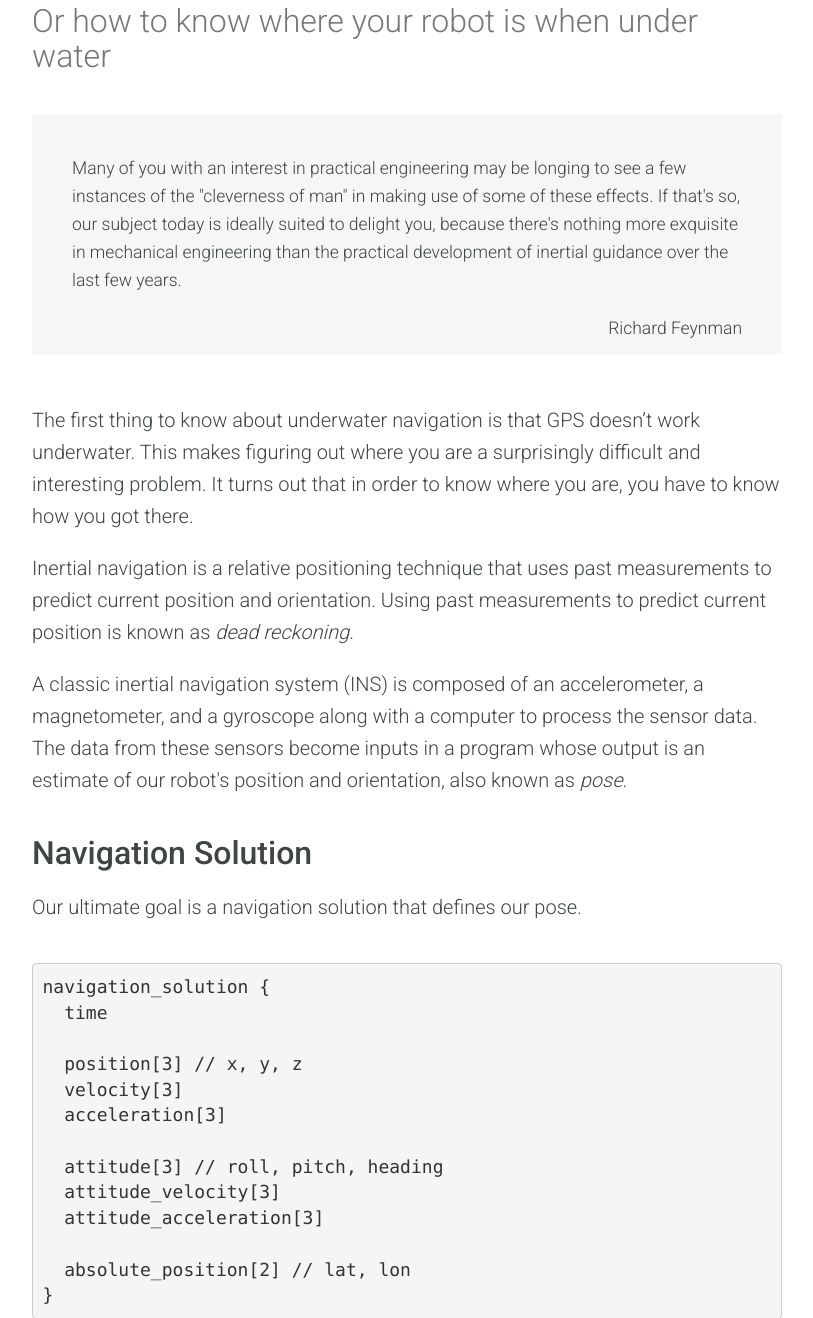
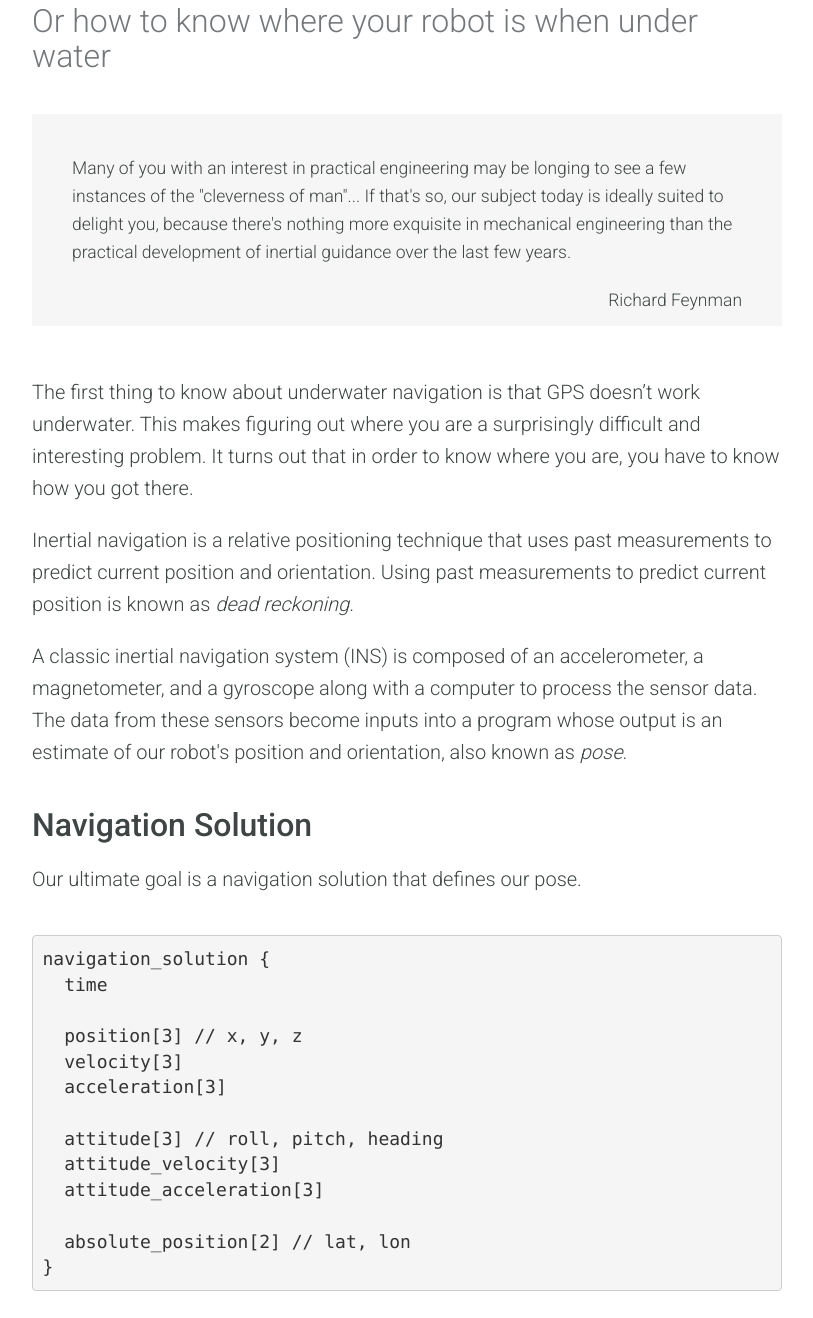
Before and after one commit to mattparrilla/mattparrilla.github.io, a Flask app: template templates/inertial-navigation-marine-robotics.html in a window 1280 px wide. Shown: the part 242-1560 px from the top of the page, without its empty margins (233-1046 px from the left). Run offline with Flask 2, Linux system fonts and the light colour scheme; the template is opened without the code that fills it, so the values that code supplies are empty; some libraries are stand-ins or nearby versions; some web fonts are replaced.

Commit message:
Edit copy

```diff
--- a/static/css/inertial_nav.css
+++ b/static/css/inertial_nav.css
@@ -20,6 +20,12 @@
 pre {
   font-size: 18px;
   margin: 40px 0;
+}
+
+@media (max-width: 1000px) {
+  pre {
+    font-size: 14px;
+  }
 }
 
 svg text {
--- a/templates/inertial-navigation-marine-robotics.html
+++ b/templates/inertial-navigation-marine-robotics.html
@@ -14,12 +14,12 @@
       </div>
       <div id="body">
         <blockquote>
-          <p>Many of you with an interest in practical engineering may be longing to see a few instances of the "cleverness of man" in making use of some of these effects. If that's so, our subject today is ideally suited to delight you, because there's nothing more exquisite in mechanical engineering than the practical development of inertial guidance over the last few years.</p>
+          <p>Many of you with an interest in practical engineering may be longing to see a few instances of the "cleverness of man"... If that's so, our subject today is ideally suited to delight you, because there's nothing more exquisite in mechanical engineering than the practical development of inertial guidance over the last few years.</p>
           <p class="pull-right">Richard Feynman</p>
         </blockquote>
         <p>The first thing to know about underwater navigation is that GPS doesn’t work underwater. This makes figuring out where you are a surprisingly difficult and interesting problem. It turns out that in order to know where you are, you have to know how you got there.</p>
         <p>Inertial navigation is a relative positioning technique that uses past measurements to predict current position and orientation. Using past measurements to predict current position is known as <em>dead reckoning</em>.
-        <p>A classic inertial navigation system (INS) is composed of an accelerometer, a magnetometer, and a gyroscope along with a computer to process the sensor data. The data from these sensors become inputs in a program whose output is an estimate of our robot's position and orientation, also known as <em>pose</em>.
+        <p>A classic inertial navigation system (INS) is composed of an accelerometer, a magnetometer, and a gyroscope along with a computer to process the sensor data. The data from these sensors become inputs into a program whose output is an estimate of our robot's position and orientation, also known as <em>pose</em>.
         <h2>Navigation Solution</h2>
         <p>Our ultimate goal is a navigation solution that defines our pose.</p>
         <pre>
@@ -48,7 +48,7 @@ navigation_solution {
         <p>Together, position and attitude tell us where our robot is and how it is oriented in the earth frame.</p>
 
         <h2>Sensors</h2>
-        <p>First we'll review the sensors that make up our inertial navigation system.</p>
+        <p>Next we'll review the sensors that make up our inertial navigation system, trying to understand both how they work and their limitations</p>
 
         <h3>Accelerometer</h3>
         <p>The accelerometer is the only "traditional" inertial sensor that gives us a measurement of our position. Unfortunately, it is not a very good one.</p>
@@ -57,26 +57,26 @@ navigation_solution {
 acceleration =    a
 velocity     =  &int; a =     a &middot; t
 position     = &int;&int; a = &frac12; &middot; a &middot; t<sup>2</sup></pre>
-        <p>Plugging in an accelerometer bias of 0.0196 m/s<sup>2</sup> (which is an actual spec from a $20,000 sensor) we would could drift 127 kilometers in an hour while sitting on a bench top.</p>
+        <p>Plugging in an accelerometer bias of 0.0196 m/s<sup>2</sup> (which is an actual spec from a $20,000 sensor) into the above position calculation, we would could drift 127 kilometers in an hour while sitting on a bench top.</p>
         <pre>(&frac12;) &middot; 0.0196 meters/second<sup>2</sup> &middot; 3600<sup>2</sup> seconds = 127,008 meters</pre>
 
-        <h3>Magnetometer (AKA Compass)</h3>
-        <p>A magnetometer measures the magnetic field in 3 spatial dimensions. A compass is a single dimension magnetometer, measuring the magnetic field about Z, giving us our heading. Heading is our most important measurement because small errors in heading can lead to large errors in position.</p>
-        <p>The below chart shows where our robot thinks it ended up after traveling in a straight line for 1 kilometer. The black line shows the true path and the other lines show the calculated course given an error in our heading.</p>
+        <h3>Magnetometer</h3>
+        <p>A magnetometer measures the magnetic field in 3 spatial dimensions. A compass is a single dimension magnetometer, measuring the magnetic field about Z, defining our heading (also known as <em>yaw</em>. Heading is our most important measurement underwater because small errors in heading can lead to large errors in position.</p>
+        <p>The below chart shows where our robot thinks it ended up after traveling in a straight line for 1 kilometer. The black line shows the true path and the other lines show the calculated course given an error in our heading after starting from the same point.</p>
         <div class="media">
           <h4>Position Error After 1 Kilometer</h4>
           <svg id="heading_errors"></svg>
         </div>
-        <p>If our heading is off by 10&deg; we'll end up with a position error of 174 meters, which is 17.4% of our distance traveled. 10&deg; might seem like a huge error, but compasses are notoriously fickle, and for good reason. Putting a compass in a metal cage with electricity flowing around it tends to make for unhappy compasses.</p>
-        <p>We need another sensor to aid in our heading measurements. That’s where the gyroscope comes in.</p>
+        <p>If our heading is off by 10&deg; we'll end up with a position error of 174 meters, which is 17.4% of our distance traveled. 10&deg; might seem like a huge error, but compasses are notoriously fickle, and for good reason. Putting a compass in a metal cage with electricity flowing and whirly bits moving tends to make for unhappy compasses.</p>
+        <p>We need another sensor to aid in our heading measurement. That’s where the gyroscope comes in.</p>
 
         <h3>Gyroscope</h3>
         <p>While magnetometers measure changes in angular position, gyroscopes measure changes in angular velocity.</p>
-        <p>Velocity is the first derivative of position, so we need to integrate velocity in order to get rotational position. The integral of velocity is <tt>velocity &middot; time</tt>, so our error gets bigger over time, but not nearly as quickly as it does with our accelerometer since we only need to integrate once this time.</p>
+        <p>Velocity is the first derivative of position, so we need to integrate velocity in order to get rotational position. The integral of velocity is <tt>velocity &middot; time</tt>, so our error gets bigger over time, but not nearly as quickly as it does with the accelerometer since we only integrate once.</p>
         <pre>
 angular velocity =   v
 angular position = &int; v  = v &middot; t</pre>
-        <p>Classic gyroscopes are spinning masses that measure changes in angular momentum. Modern gyroscopes are a bit more sophisticated but are more intuitive to understand. Today’s state-of-the-art gyroscope is the fiber optic gyroscope (FOG) and rather than using conservation of angular momentum, it uses special relativity to calculate rotational velocity.</p>
+        <p>Classic gyroscopes are spinning masses that measure changes in angular momentum. Modern gyroscopes are a bit more sophisticated but are more intuitive to understand. Today’s state-of-the-art gyroscope is the fiber optic gyroscope (FOG) and rather than using conservation of angular momentum, it relies on special relativity to calculate rotational velocity.</p>
         <p>Here’s an illustration demonstrating how they work:</p>
         <div class="media">
           <h4>Fiber Optic Gyroscope</h4>
@@ -103,12 +103,12 @@ angular position = &int; v  = v &middot; t</pre>
           <h4>Position Error After 1 Kilometer Traveling at 0.5 m/s</h4>
           <svg id="gyro_errors"></svg>
         </div>
-        <p>The above plot shows the effect of gyro bias on position error over a 1km straight line run traveling at 0.5 m/s. For FOGs we can expect gyro biases of less than 1&deg;/hr, but if we don't account for the rotation of the earth we'd see a much larger bias. In the above plot, the red line represents the gyro bias due to earth's rotation at the poles. The latitude bias due to the earth's rotation where I live, in Vermont, is about 10&deg;/hr.</p>
+        <p>The above plot shows the effect of gyro bias on position error over a 1km straight line run traveling at 0.5 m/s. For FOGs we can expect gyro biases of less than 1&deg;/hr, provided we've factored out the rotation of the earth. In the above plot, the red line represents the gyro bias due to earth's rotation at the poles. The latitude bias due to the earth's rotation where I live, in Vermont, is about 10&deg;/hr.</p>
         <div class="media">
           <h4>Effect Of Time On Gyro Errors</h4>
           <svg id="gyro_small_multiples"></svg>
         </div>
-        <p>Since we need to integrate rotational velocity to get heading, the error introduced by the gyroscope increases over time, as the above plots indicate. The plots show the position errors over a 1 kilometer transit for the same biases over different durations. After some amount of time, the error will be worse than the magnetometer error if uncorrected. In practice we are able to combine measurements from the magnetometer and aiding sensors.</p>
+        <p>Since we need to integrate rotational velocity to get heading, the error introduced by the gyroscope increases over time. The above plots show the position errors over a 1 kilometer transit for the same biases over different durations. After some amount of time, the error will be worse than the magnetometer error if uncorrected. In practice we are able to combine measurements from the magnetometer and aiding sensors to reign in this error.</p>
 
         <h3>Doppler Velocity Log (DVL)</h3>
         <p>In marine robotics, we are often operating at or near the bottom. When this is the case we can use a DVL to tell us how fast and in what direction we are moving by bouncing sound waves off of the bottom.</p>
@@ -120,7 +120,7 @@ angular position = &int; v  = v &middot; t</pre>
             class="img-responsive"
             src="{{ url_for('static', filename='img/Dopplerfrequency.gif') }}" />
         </div>
-        <p>The DVL operates by sending a 4-beam signal out of a transducer and then listening for the response. It then measures the phase shift across those 4 beams and reports a velocity and a course-over-ground.</p>
+        <p>The DVL operates by sending a 4-beam signal out of a transducer and then listening for the response. It then measures the phase shift across those 4 beams and reports a speed and course-over-ground.</p>
         <div class="media">
           <h4>Doppler Velocity Log</h4>
           <img
@@ -130,11 +130,11 @@ angular position = &int; v  = v &middot; t</pre>
           <p class="caption">Source: <a href="https://cultofsea.com/bridge-equipment/1229/">cultofsea</a></p>
         </div>
         <p>Course-over-ground is another measurement of rotational velocity and a pretty good one. Like the gyroscope it only provides a relative measurement of heading. It can’t tell us which way is north, but it is very valuable in telling us how far we’ve turned.</p>
-        <p>The DVL along with our gyroscope, are our two most valuable sensors in smaller vehicles in marine robotics.</p>
+        <p>The DVL along with our gyroscope, are our two most valuable sensors in marine robotics.</p>
 
         <h3>Ultra Short Baseline (USBL)</h3>
-        <p>The USBL is another acoustic instrument but unlike any of the other sensors discussed so far, it is able to provide an absolute position reference, however, it requires a second vessel on the surface to do so.</p>
-        <p>A USBL system involves a transceiver on a ship, which sends out a ping to a listening remotely-operated-vehicle (ROV). The ROV has a transponder that receives that signal and responds with a signal of its own which is then received by the transceiver back on the ship. This transceiver is composed of a transducer array of at least 3 nodes arranged in a triangle. The ship is able to use the time from initial ping to the time of the response to calculate the distance between ship and ROV and the timing difference between transducers to determine direction to the ROV). This data combined with the GPS position of the ship gives an ROV pilot operating on the ship the absolute position of the vehicle.</p>
+        <p>The USBL is another acoustic instrument but it is the only sensor that we'll discuss that is able to provide an absolute position reference while underwater, though it requires a second vessel on the surface to do so.</p>
+        <p>A USBL system involves a transceiver on a ship, which sends out a ping to a remotely-operated-vehicle (ROV). The ROV has a transponder that receives that signal and responds with a signal of its own which is in turn received by the transceiver back on the ship. This transceiver is composed of a transducer array of at least 3 nodes arranged in a triangle. The ship is able to use the time from initial ping to the time of the response to calculate the distance between ship and ROV and the timing difference between transducers to determine direction to the ROV. This data combined with the GPS position of the ship gives an ROV pilot the position of the vehicle.</p>
 
         <h3>GPS</h3>
         <p>Though we don’t have GPS while we’re underwater, it is still an important aiding sensor. Most vehicles have a GPS on top so that when they’re on the surface they can get an absolute position fix. When the vehicle submerges it must calculate its relative position from this absolute reference to give it an idea of its absolute position in the world.</p>
@@ -148,7 +148,7 @@ angular position = &int; v  = v &middot; t</pre>
         <p>A large part in designing and maintaining a robotic system involves reducing noise, to the extent that this is possible. This is an art, honed over years of experience. Characterizing the noise is the first step in the process and iterating on system design to reduce noise is a constant battle. But even the best designed system will have noise.</p>
         <p>Fortunately the same mathematical tool that we’ll use to fuse sensor data, also helps us mitigate noise, the Kalman filter.</p>
         <h3>Kalman Filters</h3>
-        <p>The Kalman filter is the main tool in our toolbelt for taking this disparate and noisy data and turning it into a navigation solution. Kalman filters are an entire subject in themselves and that is a blog post I plan on writing someday, but this is not that post.</p>
+        <p>The Kalman filter is the main tool in our toolbelt for taking this disparate and noisy data and turning it into a navigation solution. Kalman filters are an entire subject in themselves and one that I intend to cover in detail in a subsequent post, but this is not that post.</p>
         <p>The Kalman filter is a state estimator that allows us to make predictions based on latest measurements and predicted values, resulting in an estimate that is better than either.</p>
         <div class="media">
           <img
@@ -162,25 +162,11 @@ angular position = &int; v  = v &middot; t</pre>
         <p>The art of the kalman filter lies in tuning the gains to weight the <em>prediction</em> and <em>measurement</em> terms based on what’s happening in the system.</p>
         <p>A simple kalman filter might only include sensor data. If we consider a single measurement, say heading, our <em>measurement</em> is the most direct reading we have, which we get from the magnetometer. Then our <em>prediction</em> is the higher order reading, coming from the gyroscope. In an ideal scenario, the variance from these sensors become the gains of the Kalman filter, though as discussed above there are many sources of noise that we need to account for so this is generally not true in practice.</p>
         <p>A more complex Kalman filter would include vehicle control data, such as thruster effort and direction. This data would be incorporated in the <em>prediction</em>. Using vehicle output data can be difficult though. For example, in a strong current we might need to have thrusters spinning just to hold our position. In that case we’d want to penalize the <em>prediction</em> by giving it a higher variance (resulting in a wider curve in the above image). This would bias our state estimate towards our <em>measurement</em>.</p>
-        <p>In practice, each of the values in our navigation solution might have one or more Kalman filter associated with it as well as additional filters to combine measurements.</p>
+        <p>In practice, each of the values in our navigation solution might have one or more Kalman filter associated with it.</p>
 
-        <h2>Pulling It All Together</h2>
-        <p>Thanks to some ingenious sensors and clever math, we end up with a solution that is surprisingly good, given the challenges of the environment and the limitations of the technology.</p>
-        <pre>
-  navigation_solution {
-  time
-
-  position[3]
-  velocity[3]
-  acceleration[3]
-
-  attitude[3]
-  attitude_velocity[3]
-  attitude_acceleration[3]
-
-  absolute_position[2]
-  }</pre>
-        <p>I hope you enjoyed this post. If you’re interested in more content like this, including a more detailed explanation of kalman filters, you should <a href="//twitter.com/mattparrilla">follow me on twitter</a> or <a href="http://matthewparrilla.com">check out my website.</a></p>
+        <h2>The Cleverness of Man</h2>
+        <p>Thanks to what Feynman called the "cleverness of man", we are able to arrive at a solution that is surprisingly good, given the challenges of the environment and the limitations of the technology. But even with state-of-the-art sensors and powerful processors, inertial navigation in marine robotics is still a field where advances can be made and proprietary techniques set solutions apart.</p>
+        <p>I hope you enjoyed this post. If you are interested in more content like this, including an in-depth explanation of kalman filters, you should <a href="//twitter.com/mattparrilla">follow me on twitter</a> or <a href="http://matthewparrilla.com">keep an eye my website.</a></p>
       </div>
       {% include "other-stuff.html" %}
     </div>
```
